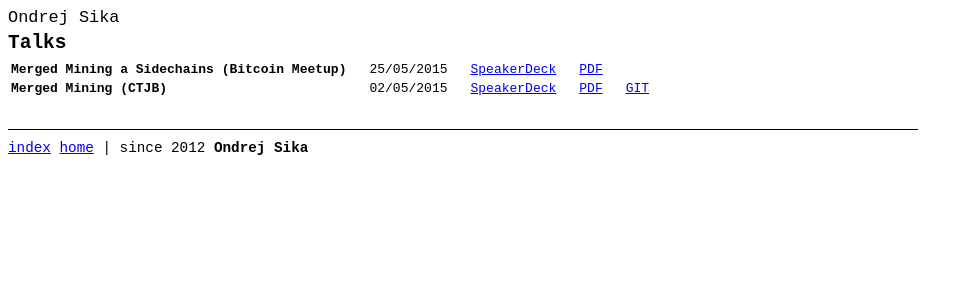
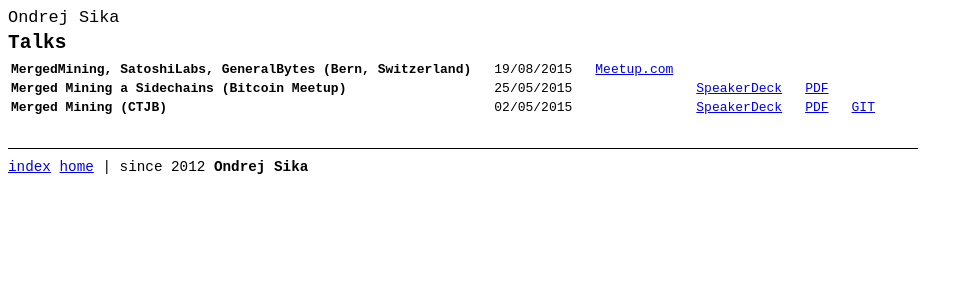
Before and after one commit to ondrejsika/ondrejsika.com, a Jekyll site: the page built from talks/index.md, in a window 1280 px wide. Shown: the top 300 px of the page, without its empty margins (0-973 px from the left). Built offline with Jekyll 4.4.1, drawn with Linux system fonts in a browser that asks for light colours; Markdown is read by kramdown in place of the engine named in the settings; comment, search, counter and statistics services are not loaded.

Commit message:
add talk: Bern Crypto Enthusiasts - MergedMining, SatoshiLabs, GeneralBytes by Ondrej Sika

```diff
--- a/talks/index.md
+++ b/talks/index.md
@@ -6,10 +6,24 @@
 ## Talks
 
 <table>
+
+<tr><td>
+<b>MergedMining, SatoshiLabs, GeneralBytes (Bern, Switzerland)</b>
+</td><td>
+19/08/2015
+</td><td>
+<a href="http://www.meetup.com/Bitcoin-Meetup-Switzerland/events/224257387/">Meetup.com</a>
+</td><td>
+</td><td>
+</td><td>
+</td></tr>
+
+
 <tr><td>
 <b>Merged Mining a Sidechains (Bitcoin Meetup)</b>
 </td><td>
 25/05/2015
+</td><td>
 </td><td>
 <a href="https://speakerdeck.com/ondrejsika/merged-mining-a-sidechains-bitcoin-meetup">SpeakerDeck</a>
 </td><td>
@@ -17,9 +31,11 @@
 </td><td>
 </td></tr>
 <tr><td>
+
 <b>Merged Mining (CTJB)</b>
 </td><td>
 02/05/2015
+</td><td>
 </td><td>
 <a href="https://speakerdeck.com/ondrejsika/merged-mining-ctjb">SpeakerDeck</a>
 </td><td>
@@ -27,6 +43,7 @@
 </td><td>
 <a href="https://github.com/ondrejsika/merged-mining-slides/tree/ctjb">GIT</a>
 </td></tr>
+
 </table>
 
 
```
